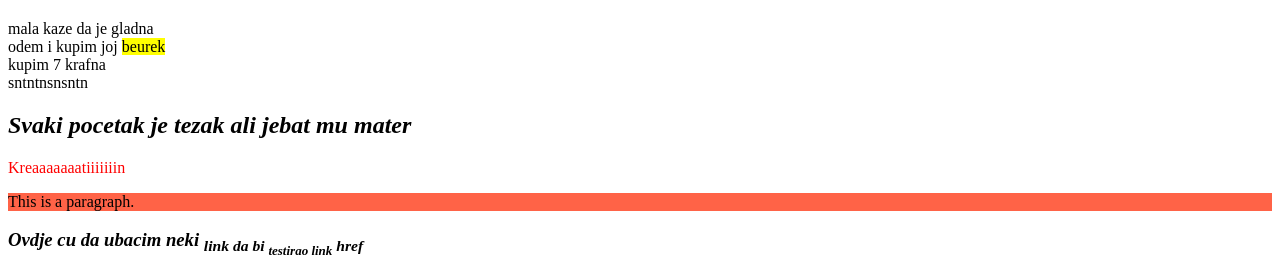
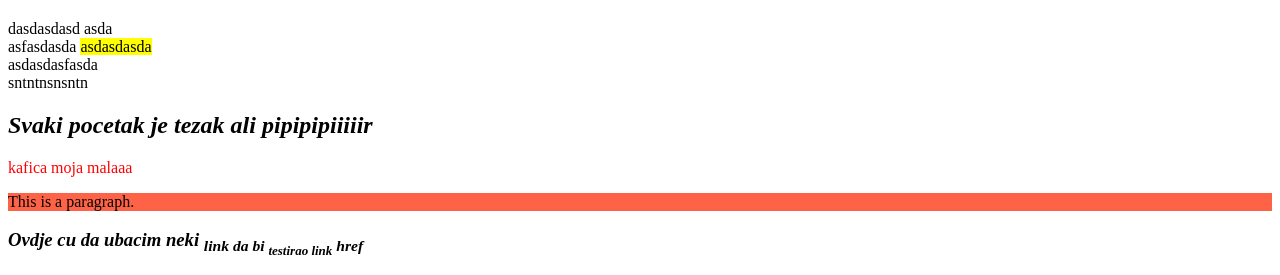
Before and after one commit to milanCe2020/HP, a plain HTML site: page nespavamise.html in a window 1280 px wide. Shown: the part 60-335 px from the top of the page. Drawn offline with Linux system fonts and the light colour scheme.

Commit message:
Update nespavamise.html

```diff
--- a/nespavamise.html
+++ b/nespavamise.html
@@ -3,11 +3,11 @@
 <body>
     <header>
 <h1> <strong>Samo nas praksa spasava </strong> </h1>
-<p> mala kaze da je gladna <br> odem i kupim joj <mark>beurek</mark> <br> kupim 7 krafna <br> sntntnsnsntn </p>
+<p> dasdasdasd asda <br> asfasdasda <mark>asdasdasda</mark> <br> asdasdasfasda <br> sntntnsnsntn </p>
     </header>
     <section>
-<h2> <i>Svaki pocetak je tezak ali jebat mu mater</i> </h2>
-<p style="color:red;"> Kreaaaaaaatiiiiiiin</p>
+<h2> <i>Svaki pocetak je tezak ali pipipipiiiiir</i> </h2>
+<p style="color:red;"> kafica moja malaaa</p>
 <p style="background-color:tomato;">This is a paragraph.</p>
 </section>
 <h3> <em>Ovdje cu da ubacim neki <sub><random</sub>link da bi <sub>testirao link</sub> href</em> </h3>
```
